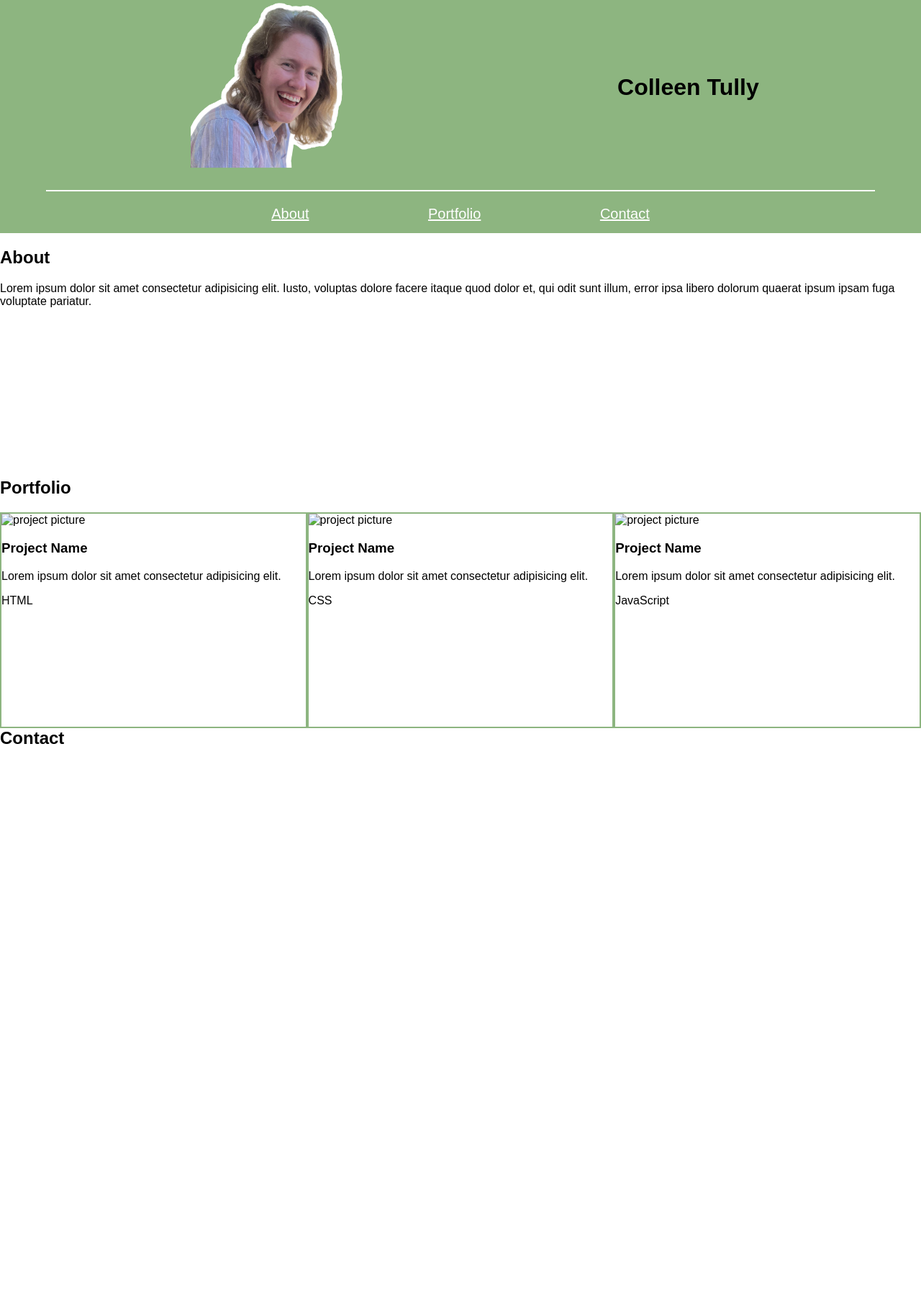
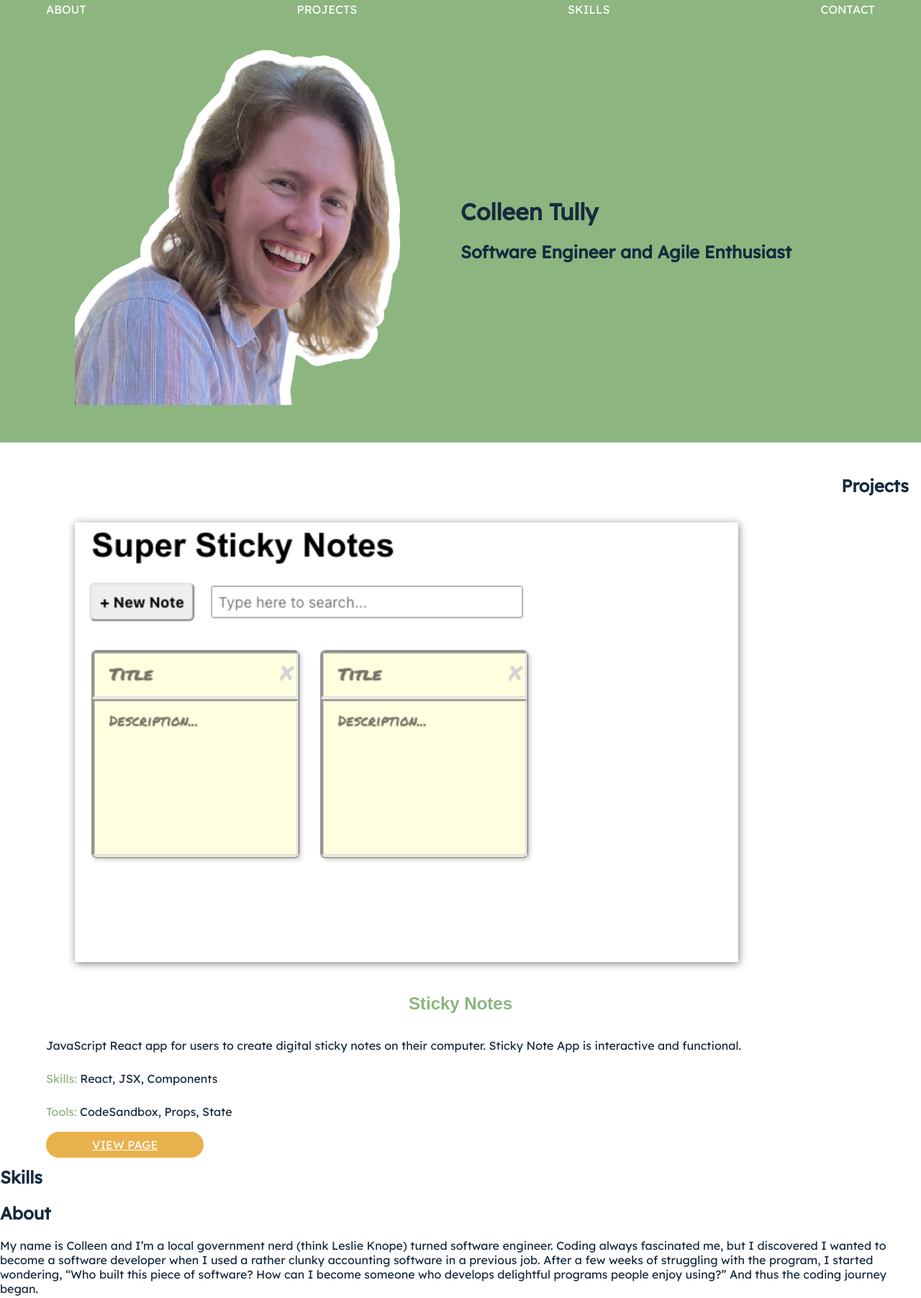
Before and after one commit to cetully12/ct-portfolio, a plain HTML site: page index.html in a window 1280 px wide. Shown: the part 27-1831 px from the top of the page at 72% size. Before the commit the page ends 1311 px from the top, so only its background shows below. Drawn offline with Linux system fonts and the light colour scheme; a web font is replaced by a local one.

Commit message:
Started project section

```diff
--- a/css/style.css
+++ b/css/style.css
@@ -3,7 +3,7 @@
     box-sizing: border-box;
 }
 
-/* Clear fix hack */
+/* Clear fix hack
 .clearfix:after {
     content: ".";
     display: block;
@@ -11,7 +11,7 @@
     visibility: hidden;
     line-height: 0;
     height: 0;
-}
+} */
 
 .clear {
    clear: both;
@@ -20,13 +20,25 @@
 /******************************************
 /* BASE STYLES
 /*******************************************/
+body {
+    font-size: 1em;
+    font-family: 'Lexend', sans-serif;
+    color: #152a3e;
+    background-color: white;
+}
 header {
     background: rgba(141,181,128,1);
+    padding: 30px 0;
+}
+
+header,
+#work,
+footer {
+    width: 100%;
     display: flex;
     justify-content: center;
     align-items: center;
     flex-flow: row wrap;
-    padding: 15px 0;
 }
 
 .content-wrapper {
@@ -48,70 +60,91 @@ img {
     width: 100%;
 }
 
+h3, h4, h5, h6 {
+    font-family: "Lekton", sans-serif;
+}
+
+p {
+    width: 100%;
+    text-align: left;
+}
+
 /******************************************
 /* LAYOUT
 /*******************************************/
-header .content-wrapper {
-    margin: 0;
-    display: flex;
-    justify-content: space-around;
-    align-items: center;
-    flex-flow: row wrap;
+nav {
+   margin-bottom: 10px;
 }
 
-header figure {
-    width: 20%;
-}
-
-.header-divider {
-    background: white;
-    height: 2px;
-    width: 100%;
-    margin: 10px 0 20px 0;
-}
-
-header nav {
-    width: 60%;
+nav ul {
     display: flex;
-    justify-content: space-around;
-    align-items: center;
-    color: white;
-}
-
-header nav ul {
-    display: flex;
-    justify-content: space-around;
-    width: 100%;
+    justify-content: space-between;
 }
 
 header nav ul li {
-    list-style: none;
-    display: flex;
-    justify-content: space-around;
-    font-size: 1.25em;
+    font-size: 1em;
+    margin-bottom: 20px;
+    text-transform: uppercase;
 }
 
 nav ul li a {
-    align-items: flex-end;
+    text-decoration: none;
 }
 
-section {
-    height: 300px;
-    margin: 0 auto;
+.home-title {
+    width: 100%;
+    display: flex;
+    justify-content: center;
+    align-items: center;
 }
 
-.about {
-    width: 100%;
+.profile-image,
+.profile-title {
+    width: 50%;
 }
 
-.portfolio-project {
-    width: 33.33%;
-    float: left;
-    border: 2px solid rgba(141,181,128,1);
+#work {
+    padding-top: 25px;
 }
 
-footer {
+.portfolio-wrapper {
+    width: 90%;
+}
 
+#work figure {
+    width: 100%;
+    filter: drop-shadow(1px 2px 6px grey);
+}
+
+#work img {
+    width: 80%;
+    vertical-align: middle;
+}
+
+#work h3 {
+    width: 100%;
+    color: rgba(141,181,128,1);	;
+    font-weight: bold;
+    font-size: 1.5em;
+    padding: 20px 0 10px 0;
+    text-align: center;
+}
+
+#work p {
+    text-align: left;
+    padding-bottom: 10px;
+}
+
+span {
+    color: rgba(141,181,128,1);	;
+    font: bold;
+}
+
+.project-link {
+    text-transform: uppercase;
+    background-color: #e9b14c;
+    padding: .5rem 4rem;
+    border-radius: 20px;
 }
 
 /******************************************
--- a/index.html
+++ b/index.html
@@ -9,55 +9,76 @@
     <link rel="stylesheet" href="css/normalize.css">
     <link rel="stylesheet" href="css/style.css">
 
+    <link rel="preconnect" href="https://fonts.googleapis.com">
+    <link rel="preconnect" href="https://fonts.gstatic.com" crossorigin>
+    <link href="https://fonts.googleapis.com/css2?family=Lekton&family=Lexend&display=swap" rel="stylesheet">
+
 </head>
 <body>
     <header>
         <div class="content-wrapper">
-            <figure>
-                <a href="#">
-                    <img src="img/Green LinkedIn.png" alt="Picture of Colleen Tully">
-                </a>
-            </figure>
-            <h1>Colleen Tully</h1>
-            <div class="header-divider"></div>
             <nav>
                 <ul>
                     <li><a href="#">About</a></li>
-                    <li><a href="#">Portfolio</a></li>
+                    <li><a href="#">Projects</a></li>
+                    <li><a href="#">Skills</a></li>
                     <li><a href="#">Contact</a></li>
                 </ul>
             </nav>
+            <div class="home-title">
+                <section class="profile-image">
+                    <figure>
+                        <a href="#">
+                            <img src="img/Green LinkedIn.png" alt="Picture of Colleen Tully">
+                        </a>
+                    </figure>
+                </section>
+                <section class="profile-title">
+                    <h1>Colleen Tully</h1>
+                    <h2>Software Engineer and Agile Enthusiast</h2>
+                </section>
+            </div>
         </div>
     </header>
     <main>
+        <section id="work">
+            <div class="content-wrapper"></div>
+                <h2>Projects</h2>
+                <div class="portfolio-wrapper">
+                    <figure>
+                        <a href="#" target="_blank"></a>
+                            <img src="img/icon-sticky-notes-app.png" alt="Sticky Notes app project">
+                        </a>
+                    </figure>
+                    <div class="project-description">
+                        <h3>Sticky Notes</h3>
+                        <p>JavaScript React app for users to create digital sticky notes on their computer. Sticky Note App is interactive and functional.</p>
+                        <p>
+                            <span>Skills: </span>
+                            React, JSX, Components
+                        </p>
+                        <p>
+                            <span>Tools: </span>
+                            CodeSandbox, Props, State
+                        </p>
+                        <a class="project-link" href="https://5mndrl.csb.app/" target="_blank">View Page</a>
+                    </div>
+                </div>
+            </div>
+        </section>
+        <section>
+            <h2>Skills</h2>
+        </section>
         <section class="about">
-         <h2>About</h2>
-        <p>
-            Lorem ipsum dolor sit amet consectetur adipisicing elit. Iusto, voluptas dolore facere itaque quod dolor et, qui odit sunt illum, error ipsa libero dolorum quaerat ipsum ipsam fuga voluptate pariatur.
-        </p>
+            <h2>About</h2>
+            <p>
+                My name is Colleen and I’m a local government nerd (think Leslie Knope) turned software engineer.  Coding always fascinated me, but I discovered I wanted to become a software developer when I used a rather clunky accounting software in a previous job. After a few weeks of struggling with the program, I started wondering, “Who built this piece of software? How can I become someone who develops delightful programs people enjoy using?” And thus the coding journey began.
+            </p>
+            <p>
+                I’m interested in software engineering positions working in and adjacent to the public sector.  I believe government agencies offer tremendous support to communities, but need a technological boost to increase access and participation among residences.  As a Certified Scrum Master (CSM), I also appreciate agile methodologies and want to build splendid software within a scrum environment.
+            </p>
         </section>
     </main>
-    <section>
-        <h2>Portfolio</h2>
-        <section class="portfolio-project">
-            <img src="#" alt="project picture">
-            <h3>Project Name</h3>
-            <p>Lorem ipsum dolor sit amet consectetur adipisicing elit.</p>
-            <span>HTML</span>
-        </section>
-        <section class="portfolio-project">
-            <img src="#" alt="project picture">
-            <h3>Project Name</h3>
-            <p>Lorem ipsum dolor sit amet consectetur adipisicing elit.</p>
-            <span>CSS</span>
-        </section>
-        <section class="portfolio-project">
-            <img src="#" alt="project picture">
-            <h3>Project Name</h3>
-            <p>Lorem ipsum dolor sit amet consectetur adipisicing elit.</p>
-            <span>JavaScript</span>
-        </section>
-    </section>
     <section>
         <h2>Contact</h2>
     </section>
```
Also changed, not shown: img/icon-github-repo-gallery.png (added), img/icon-guess-the-word.png (added), img/icon-random-image-generator.png (added), img/icon-sticky-notes-app.png (added), img/icon-unplugged-retreat.png (added).
